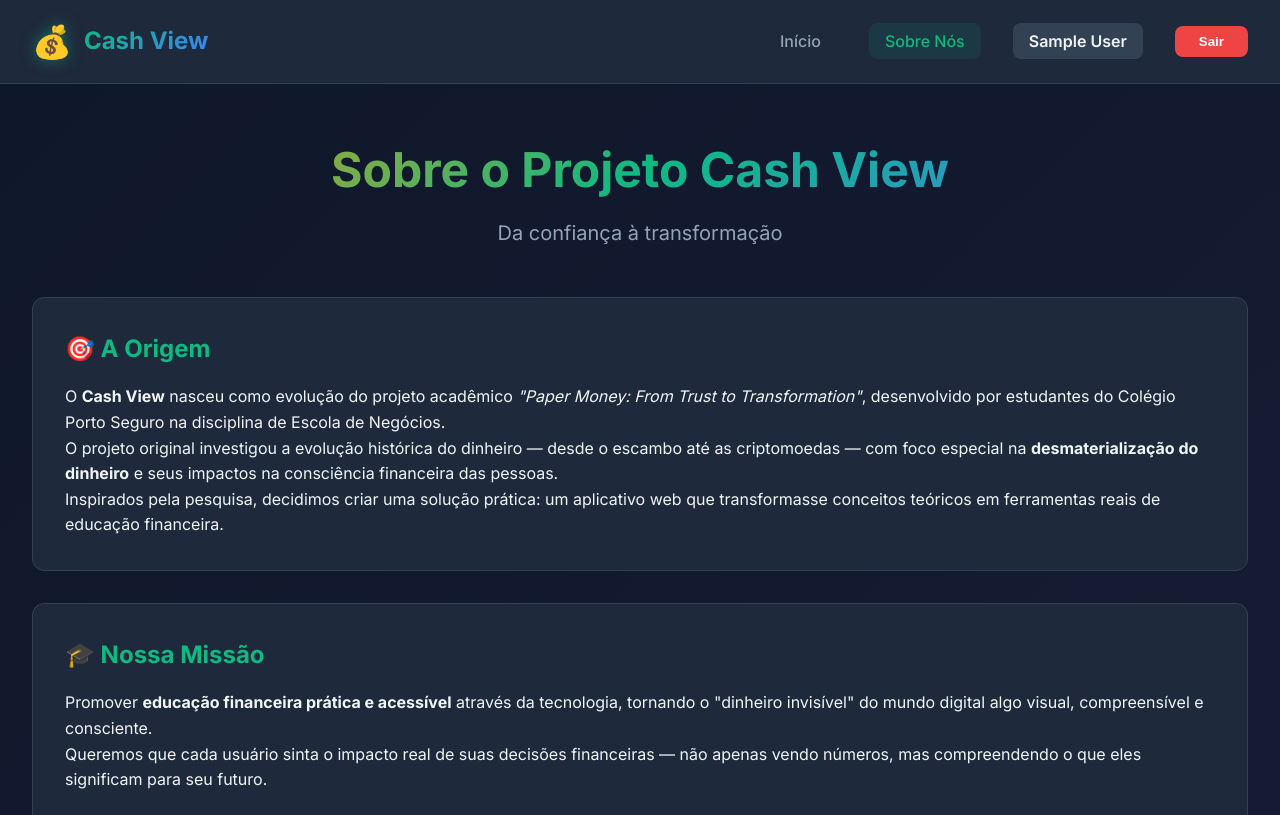
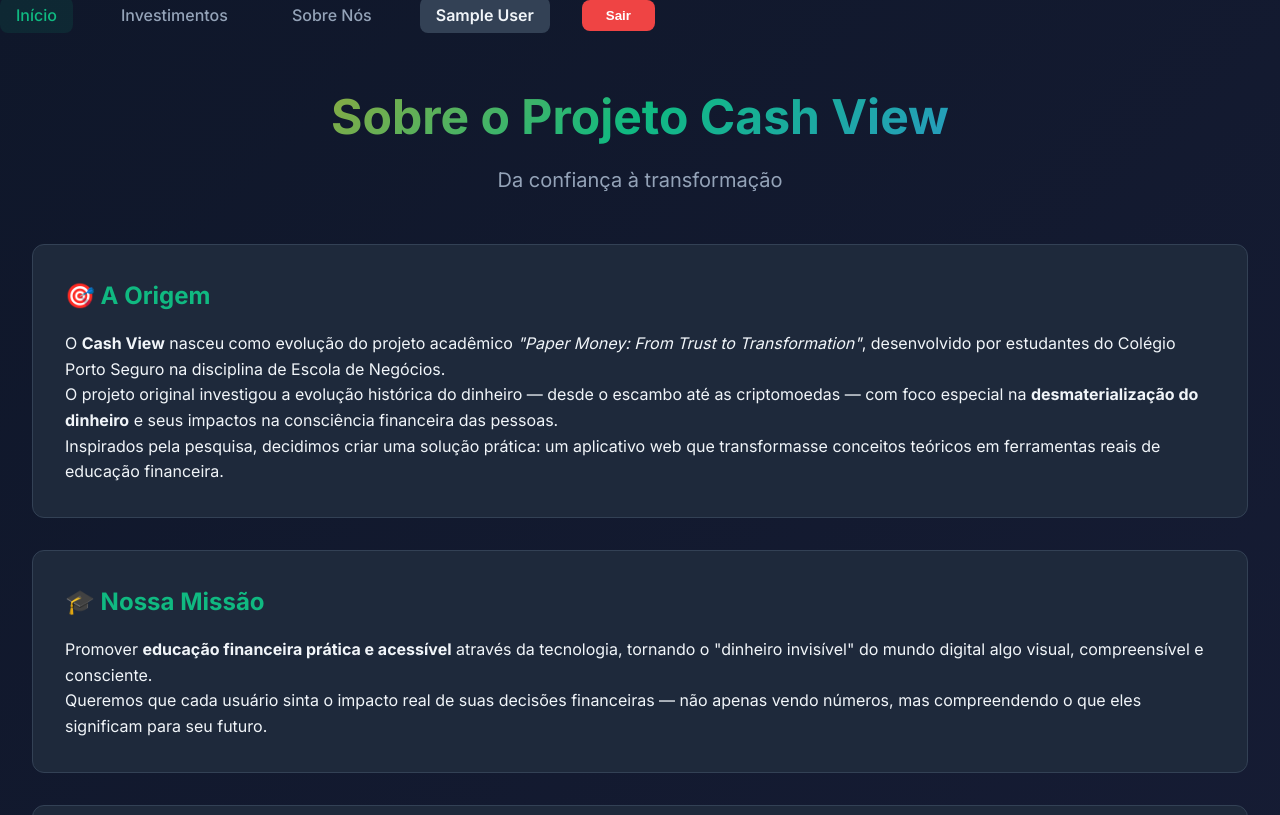
Before and after one commit to AmeliaCVPS/cash-view, a plain HTML site: page about.html in a window 1280 px wide. Shown: the top 815 px of the page. Drawn offline with Linux system fonts and the light colour scheme; files that its build step writes are made by us from their sources; sample sign-in values are in the browser's storage.

```diff
--- a/about.html
+++ b/about.html
@@ -9,21 +9,13 @@
 </head>
 <body>
     <!-- Navbar -->
-    <nav class="navbar">
-        <div class="nav-container">
-            <div class="nav-brand">
-                <span class="logo">💰</span>
-                <span class="brand-name">Cash View</span>
-            </div>
-            <ul class="nav-menu">
-                <li><a href="index.html" class="nav-link">Início</a></li>
-                <li><a href="about.html" class="nav-link active">Sobre Nós</a></li>
-                <li><span class="user-name" id="userName"></span></li>
-                <li><button class="btn-logout" id="btnLogout">Sair</button></li>
-            </ul>
-        </div>
-    </nav>
-
+   <ul class="nav-menu">
+    <li><a href="index.html" class="nav-link active">Início</a></li>
+    <li><a href="investimentos.html" class="nav-link">Investimentos</a></li>
+    <li><a href="about.html" class="nav-link">Sobre Nós</a></li>
+    <li><span class="user-name" id="userName"></span></li>
+    <li><button class="btn-logout" id="btnLogout">Sair</button></li>
+</ul>
     <!-- Main Content -->
     <main class="dashboard">
         <div class="container">
@@ -159,4 +151,5 @@
         });
     </script>
 </body>
+
 </html>
```
